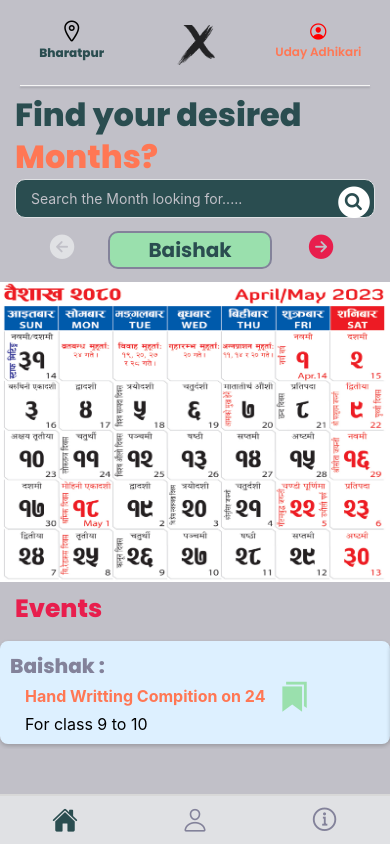
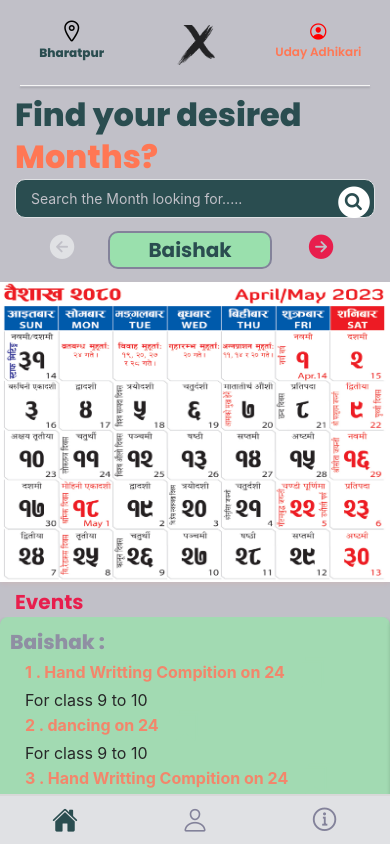
Before and after one commit to udayadhikari2/rrls_calendar, a React Native app: screen /Home in a window 390 px wide. Built offline with nearby package versions, Linux system fonts and the light colour scheme.

Commit message:
Changing the home page bugs

```diff
--- a/components/home/findingMonths/Events.jsx
+++ b/components/home/findingMonths/Events.jsx
@@ -1,75 +1,42 @@
-import { Dimensions, StyleSheet } from 'react-native'
-import { View, Text } from 'react-native'
-import { COLORS, SIZES } from '../../../constants'
+import { View, Text, ScrollView, TouchableOpacity } from 'react-native'
+import { COLORS } from '../../../constants'
 import { FlatList } from 'react-native-gesture-handler'
 import { CalenderMonths } from '../../../data/calenderMonths'
 import { Ionicons } from "@expo/vector-icons"
-import { TouchableOpacity } from 'react-native'
-const { width } = Dimensions.get('window');
+import styles from "./Events.style";
+
 const Events = ({ eventRef }) => {
-    return (
-        <View style={styles.eventContainer} >
-            <View >
-                <Text style={styles.eventTitle}>Events</Text>
-            </View>
-            <FlatList ref={eventRef} data={CalenderMonths} horizontal pagingEnabled showsHorizontalScrollIndicator={false} renderItem={({ item }) => {
-                return (
-                    <View style={styles.cardContainer}>
-                        <Text style={styles.eventMonth}>{item.month} :</Text>
+    const renderItem = ({ item }) => {
+        return (
+            <ScrollView style={styles.cardContainer}>
+                <Text style={styles.eventMonth}>{item.month} :</Text>
+                {item.event.map((eventItem, index) => (
+                    <View key={index}>
                         <View style={styles.tileContainer}>
-                            <Text style={styles.eventName}>{item.event1.eventName} on {item.event1.date}</Text>
+                            <Text style={styles.eventName}>{eventItem.eventId} . {eventItem.eventName} on {eventItem.date}</Text>
                             <TouchableOpacity>
                                 <Ionicons style={styles.fav} name="bookmarks-sharp" color={COLORS.lightGreen} size={30} />
                             </TouchableOpacity>
                         </View>
-                        <Text style={styles.eventDescription}>{item.event1.description}</Text>
+                        <Text style={styles.eventDescription}>{eventItem.description}</Text>
                     </View>
-                )
-            }} />
+
+                ))}
+            </ScrollView>
+        )
+    }
+    return (
+        <View style={styles.eventContainer} >
+            <Text style={styles.eventTitle}>Events</Text>
+            <FlatList
+                ref={eventRef}
+                data={CalenderMonths}
+                horizontal
+                pagingEnabled
+                showsHorizontalScrollIndicator={false}
+                renderItem={renderItem} />
         </View>
     )
 }
-const styles = StyleSheet.create({
-    eventTitle: {
-        fontFamily: "extraBold",
-        fontSize: SIZES.large + 5,
-        color: COLORS.red,
-        marginHorizontal: 15,
-        marginVertical: 8,
-    },
-    cardContainer: {
-        width: width,
-        backgroundColor: COLORS.secondary,
-        borderRadius: 8,
-        padding: 10,
-        marginVertical: 5,
-        elevation: 3,
-        shadowColor: '#000',
-        shadowOffset: { width: 0, height: 2 },
-        shadowOpacity: 0.2,
-        shadowRadius: 4,
-    },
-    eventMonth: {
-        color: COLORS.gray1,
-        fontSize: SIZES.large,
-        fontFamily: 'extraBold',
-    },
-    eventName: {
-        fontSize: SIZES.medium + 2,
-        fontWeight: 'bold',
-        marginBottom: 4,
-        paddingHorizontal: 15,
-        color: COLORS.tertiary,
-    },
-    eventDescription: {
-        fontSize: 16,
-        paddingHorizontal: 15,
-    },
-    tileContainer: {
-        flexDirection: "row",
-        justifyContent: "flex-start",
-        alignItems: "center",
-    }
-})
 
 export default Events
--- /dev/null
+++ b/components/home/findingMonths/Events.style.js
@@ -0,0 +1,53 @@
+import { StyleSheet, Dimensions } from "react-native";
+import { SIZES, COLORS } from "../../../constants/index";
+const { width } = Dimensions.get('window');
+const styles = StyleSheet.create({
+    eventContainer: {
+        margin: 0,
+        padding: 0,
+    },
+    eventTitle: {
+        // flex:1,
+        fontFamily: "bold",
+        fontSize: SIZES.large,
+        color: COLORS.red,
+        marginHorizontal: 15,
+        paddingTop: 5,
+
+    },
+    cardContainer: {
+        // borderWidth:2,
+        width: width,
+        backgroundColor: COLORS.lightGreen,
+        opacity:0.8,
+        borderRadius: 8,
+        padding: 10,
+        elevation: 3,
+        shadowColor: '#000',
+        shadowOffset: { width: 0, height: 2 },
+        shadowOpacity: 0.2,
+        shadowRadius: 4,
+    },
+    eventMonth: {
+        color: COLORS.gray1,
+        fontSize: SIZES.large,
+        fontFamily: 'extraBold',
+    },
+    eventName: {
+        fontSize: SIZES.medium + 2,
+        fontWeight: 'bold',
+        marginBottom: 4,
+        paddingHorizontal: 15,
+        color: COLORS.tertiary,
+    },
+    eventDescription: {
+        fontSize: 16,
+        paddingHorizontal: 15,
+    },
+    tileContainer: {
+        flexDirection: "row",
+        justifyContent: "flex-start",
+        alignItems: "center",
+    }
+})
+export default styles
--- a/data/calenderMonths.js
+++ b/data/calenderMonths.js
@@ -3,122 +3,285 @@ export const CalenderMonths = [
         id: 1,
         month: "Baishak",
         calenderImage: require("../assets/images/baishak.jpg"),
-        event1: {
+        event: [
+            {
+                eventId: 1,
                 eventName: "Hand Writting Compition",
                 date: "24",
                 description: "For class 9 to 10",
             },
+            {
+                eventId: 2,
+                eventName: "dancing",
+                date: "24",
+                description: "For class 9 to 10",
+            },
+            {
+                eventId: 3,
+                eventName: "Hand Writting Compition",
+                date: "24",
+                description: "For class 9 to 10",
+            },
+
+        ],
     },
     {
         id: 2,
         month: "Jestha",
         calenderImage: require("../assets/images/jestha.jpg"),
-        event1: {
-            eventName: "Nepali Typing",
+        event: [
+            {
+                eventId: 1,
+                eventName: "Nepali typing",
                 date: "30",
-            description: "9 to 12",
+                description: "For class 9 to 12",
             },
+            {
+                eventId: 2,
+                eventName: "drawing",
+                date: "5",
+                description: "For class 9 to 10",
+            },
+            {
+                eventId: 3,
+                eventName: "Hand Writting Compition",
+                date: "24",
+                description: "For class 9 to 10",
+            },
+
+        ],
     },
     {
         id: 3,
         month: "Ashar",
         calenderImage: require("../assets/images/ashar.jpg"),
-        event1: {
-            eventName: "Coding",
+        event: [
+            {
+                eventId: 1,
+                eventName: "Nepali typing",
+                date: "30",
+                description: "For class 9 to 12",
+            },
+            {
+                eventId: 2,
+                eventName: "drawing",
                 date: "5",
-            description: "class 12",
+                description: "For class 9 to 10",
             },
+            {
+                eventId: 3,
+                eventName: "Hand Writting Compition",
+                date: "24",
+                description: "For class 9 to 10",
+            },
+
+        ],
     },
     {
         id: 4,
         month: "Shrawn",
         calenderImage: require("../assets/images/shrawn.jpg"),
-        event1: {
-            eventName: "Drawing",
-            date: "15",
+        event: [
+            {
+                eventId: 1,
+                eventName: "Nepali typing",
+                date: "30",
+                description: "For class 9 to 12",
+            },
+            {
+                eventId: 2,
+                eventName: "drawing",
+                date: "5",
                 description: "For class 9 to 10",
             },
+            {
+                eventId: 3,
+                eventName: "Hand Writting Compition",
+                date: "24",
+                description: "For class 9 to 10",
+            },
+
+        ],
     },
     {
         id: 5,
         month: "Bhadra",
         calenderImage: require("../assets/images/bhadra.jpg"),
-        event1: {
-            eventName: "Nepali Typing",
+        event: [
+            {
+                eventId: 1,
+                eventName: "coding",
                 date: "30",
-            description: "9 to 12",
+                description: "For class 9 to 12",
             },
+
+
+        ],
 
     },
     {
         id: 6,
         month: "Ashoj",
         calenderImage: require("../assets/images/ashoj.jpg"),
-        event1: {
-            eventName: "Nepali Typing",
+        event: [
+            {
+                eventId: 1,
+                eventName: "Nepali typing",
                 date: "30",
-            description: "9 to 12",
+                description: "For class 9 to 12",
             },
+            {
+                eventId: 2,
+                eventName: "drawing",
+                date: "5",
+                description: "For class 9 to 10",
+            },
+            {
+                eventId: 3,
+                eventName: "Hand Writting Compition",
+                date: "24",
+                description: "For class 9 to 10",
+            },
+
+        ],
 
     },
     {
         id: 7,
         month: "Kartik",
         calenderImage: require("../assets/images/kartik.jpg"),
-        event1: {
-            eventName: "Nepali Typing",
+        event: [
+            {
+                eventId: 1,
+                eventName: "Designing",
                 date: "30",
-            description: "9 to 12",
+                description: "For class 9 to 12",
             },
+            {
+                eventId: 2,
+                eventName: "drawing",
+                date: "5",
+                description: "For class 9 to 10",
+            },
+
+        ],
     },
     {
         id: 8,
         month: "Mangsir",
         calenderImage: require("../assets/images/mangsir.jpg"),
-        event1: {
-            eventName: "Nepali Typing",
+        event: [
+            {
+                eventId: 1,
+                eventName: "Nepali typing",
                 date: "30",
-            description: "9 to 12",
+                description: "For class 9 to 12",
             },
+            {
+                eventId: 2,
+                eventName: "drawing",
+                date: "5",
+                description: "For class 9 to 10",
+            },
+            {
+                eventId: 3,
+                eventName: "Hand Writting Compition",
+                date: "24",
+                description: "For class 9 to 10",
+            },
+
+        ],
     },
     {
         id: 9,
         month: "Poush",
         calenderImage: require("../assets/images/poush.jpg"),
-        event1: {
-            eventName: "Nepali Typing",
+        event: [
+            {
+                eventId: 1,
+                eventName: "Nepali typing",
                 date: "30",
-            description: "9 to 12",
+                description: "For class 9 to 12",
             },
+            {
+                eventId: 2,
+                eventName: "drawing",
+                date: "5",
+                description: "For class 9 to 10",
+            },
+            {
+                eventId: 3,
+                eventName: "Hand Writting Compition",
+                date: "24",
+                description: "For class 9 to 10",
+            },
+
+        ],
     },
     {
         id: 10,
         month: "Magh",
         calenderImage: require("../assets/images/magh.jpg"),
-        event1: {
-            eventName: "Nepali Typing",
+        event: [
+            {
+                eventId: 1,
+                eventName: "Nepali typing",
                 date: "30",
-            description: "9 to 12",
+                description: "For class 9 to 12",
             },
+            {
+                eventId: 2,
+                eventName: "drawing",
+                date: "5",
+                description: "For class 9 to 10",
+            },
+            {
+                eventId: 3,
+                eventName: "Hand Writting Compition",
+                date: "24",
+                description: "For class 9 to 10",
+            },
+
+        ],
     },
     {
         id: 11,
         month: "Falgun",
         calenderImage: require("../assets/images/falgun.jpg"),
-        event1: {
-            eventName: "Nepali Typing",
+        event: [
+            {
+                eventId: 1,
+                eventName: "Nepali typing",
                 date: "30",
-            description: "9 to 12",
+                description: "For class 9 to 12",
             },
+            {
+                eventId: 2,
+                eventName: "drawing",
+                date: "5",
+                description: "For class 9 to 10",
+            },
+            {
+                eventId: 3,
+                eventName: "Hand Writting Compition",
+                date: "24",
+                description: "For class 9 to 10",
+            },
+
+        ],
     },
     {
         id: 12,
         month: "Chaitra",
         calenderImage: require("../assets/images/chaitra.jpg"),
-        event1: {
-            eventName: "Nepali Typing",
+        event: [
+            {
+                eventId: 1,
+                eventName: "Nepali typing",
                 date: "30",
-            description: "9 to 12",
+                description: "For class 9 to 12",
             },
+
+        ],
     },
 ]
```
Also changed, not shown: components/home/imageSlider/ImageSlider.jsx (+0 -9 lines), components/home/imageSlider/imageSlider.style.js (+7 -1 lines). Lines whose indentation alone changed are shown as unchanged.
